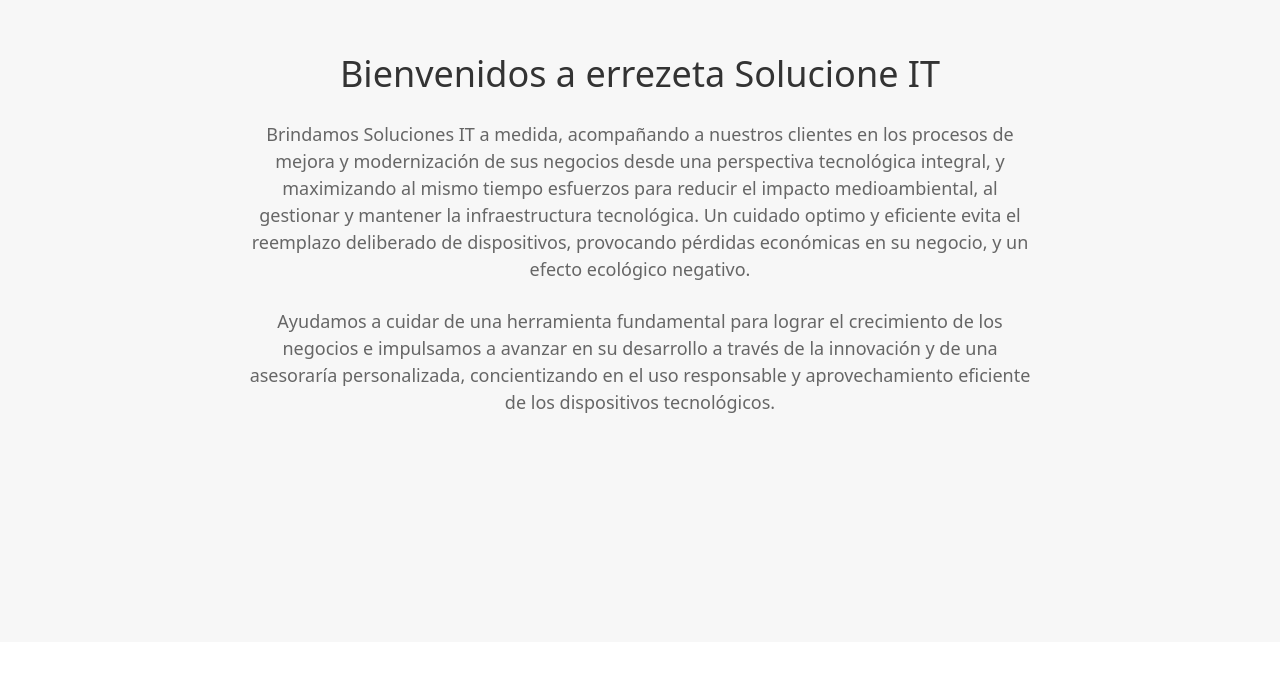
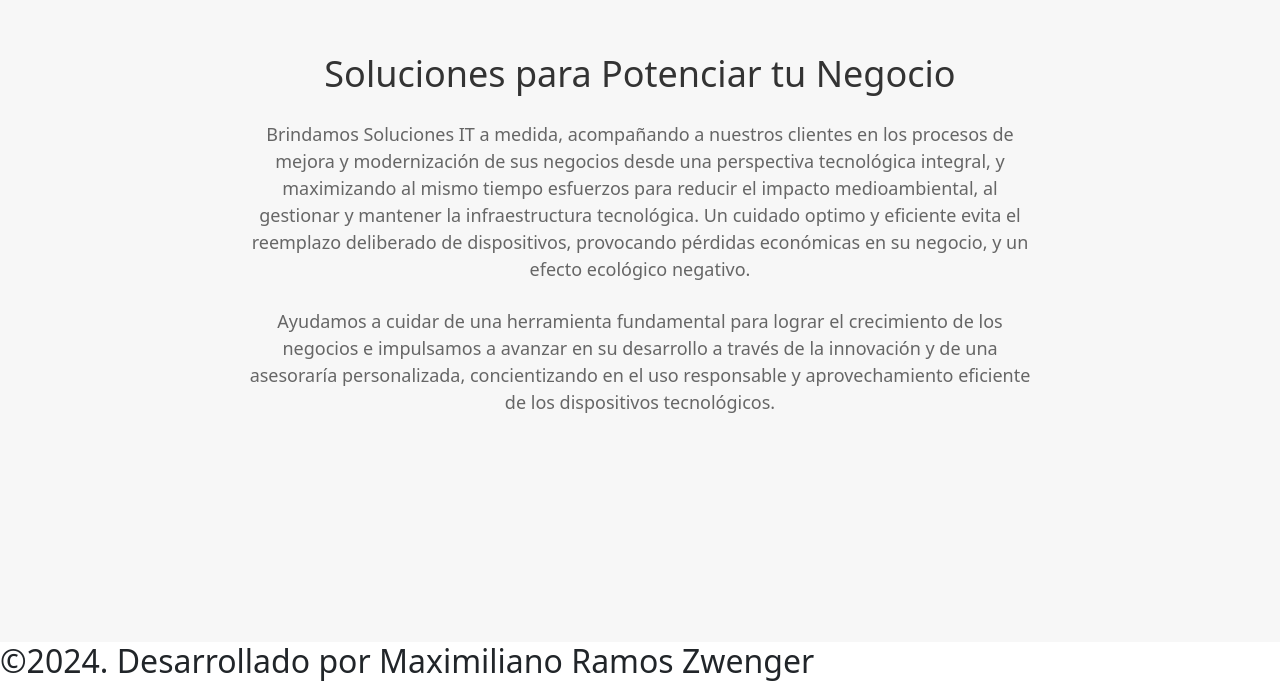
Before and after one commit to mramoszwenger/-ReactJS-entregaFinal-MaximilianoRamosZwenger, a React (Vite) app: page / in a window 1280 px wide. Shown: the part 279-967 px from the top of the page. Before the commit the page ends 921 px from the top, so only its background shows below. Built offline with nearby package versions, Linux system fonts and the light colour scheme.

Commit message:
preEntrega2-MRZ-v2.0

```diff
--- a/src/App.jsx
+++ b/src/App.jsx
@@ -1,6 +1,7 @@
 import './App.css'
 import NavBar from './components/NavBar/NavBar'
 import ItemListContainer from './components/ItemListContainer/ItemListContainer'
+import Footer from './components/Footer/Footer'
 
 function App() {
   return (
@@ -8,7 +9,9 @@ function App() {
 
       <NavBar/>
 
-      <ItemListContainer greeting={"Bienvenidos a errezeta Solucione IT"}/>
+      <ItemListContainer greeting={"Soluciones para Potenciar tu Negocio"}/>
+
+      <Footer/>
 
     </>
   )
--- /dev/null
+++ b/src/components/Footer/Footer.jsx
@@ -0,0 +1,12 @@
+import React from "react";
+
+const Footer = () => {
+
+    return (
+        <div>
+            <h2>©2024. Desarrollado por Maximiliano Ramos Zwenger</h2>
+        </div>
+    )
+}
+
+export default Footer
```
Also changed, not shown: src/components/Footer/Footer.css (added).
